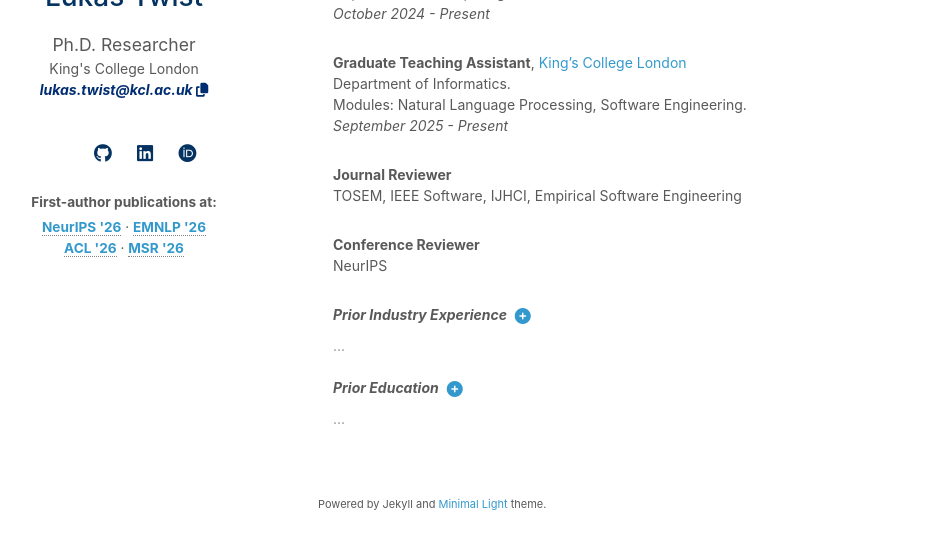
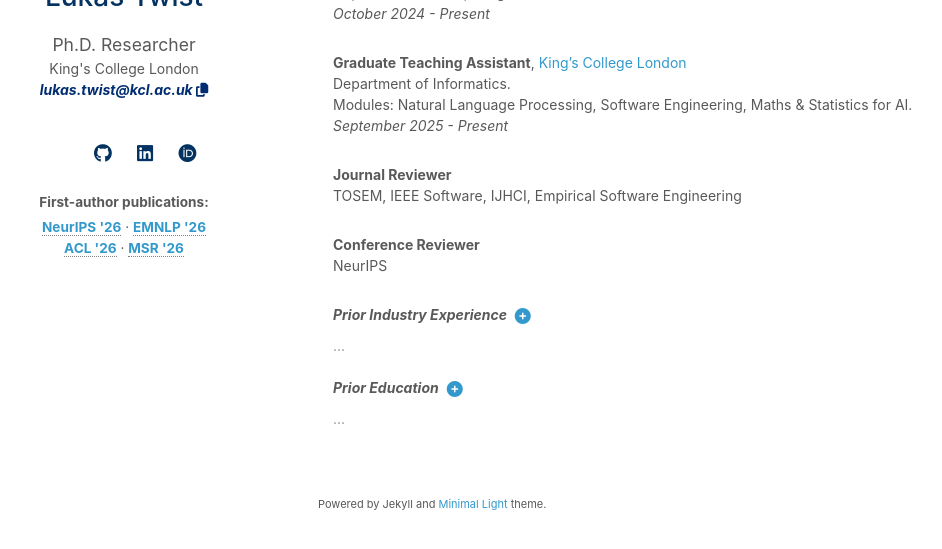
Before and after one commit to itsluketwist/itsluketwist.github.io, a Jekyll site: the page built from index.md, in a window 1280 px wide and 900 px high, scrolled down 1543 px, cut to the strip 317-866 px from the top of the window. Shown: the whole strip, without its empty margins (152-1094 px from the left). Built offline with Jekyll 4.4.1, drawn with Linux system fonts in a browser that asks for light colours; a style sheet for code colours, icons or effects is not loaded; our own code applies the rules of GitHub Pages for plain Markdown files.

Commit message:
Wording updates.

```diff
--- a/_data/experience.yml
+++ b/_data/experience.yml
@@ -16,7 +16,7 @@ main:
 
   - title: Graduate Teaching Assistant
     organisation: "King’s College London"
-    extra: "Department of Informatics.<br>Modules: Natural Language Processing, Software Engineering."
+    extra: "Department of Informatics.<br>Modules: Natural Language Processing, Software Engineering, Maths & Statistics for AI."
     start: September 2025
     end: Present
     website: "https://www.kcl.ac.uk/informatics"
--- a/_layouts/homepage.html
+++ b/_layouts/homepage.html
@@ -126,7 +126,7 @@
         <!-- shows at most two venues per line, with a dot only between venues on the same line -->
         <!-- each venue gets a hover tooltip showing its icore rank, when one is set -->
         <div class="pub-venues">
-          <b>First-author publications at:</b>
+          <b>First-author publications:</b>
           <div>
           {%- assign side_highlights = site.data.publications.side | where: "highlight", true -%}
           {%- assign venue_links = site.data.publications.main | concat: side_highlights -%}
```
Also changed, not shown: AGENTS.md (+7 -3 lines).
